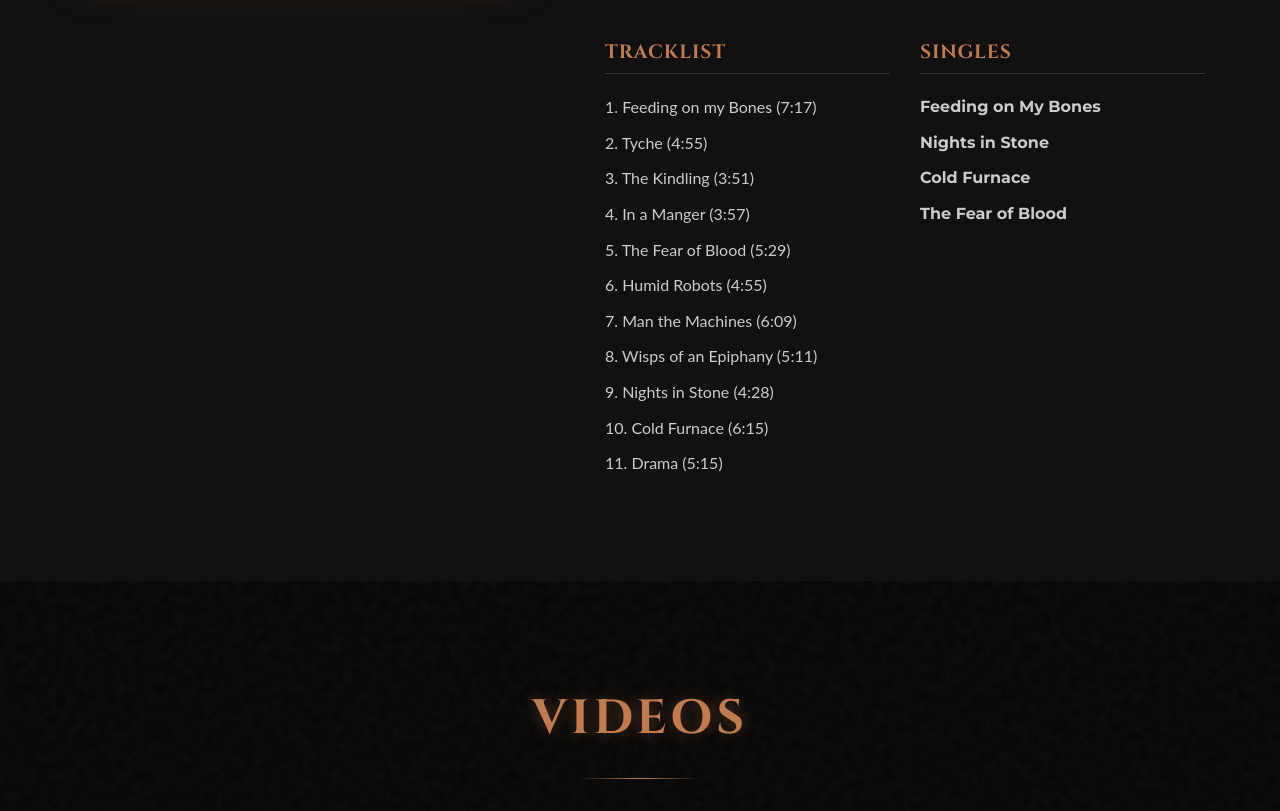
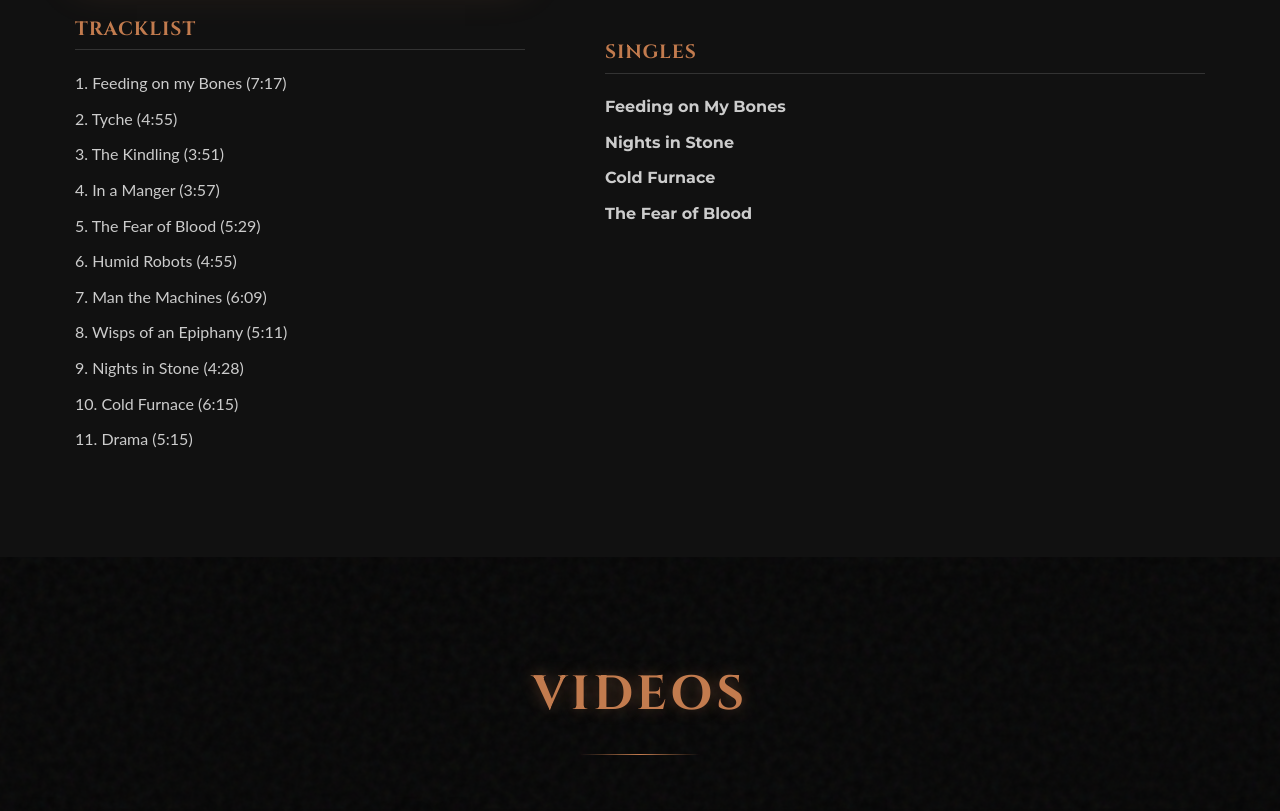
Before and after one commit to emiliofidalgo/cartesianghost, a plain HTML site: page index.html in a window 1280 px wide. Shown: the part 2770-3581 px from the top of the page. Drawn offline with Linux system fonts and the light colour scheme; grey boxes are pictures that could not be loaded; a script that the page names is missing.

Commit message:
Fixing Music Section.

```diff
--- a/css/style.css
+++ b/css/style.css
@@ -442,11 +442,16 @@ header.scrolled {
     filter: drop-shadow(0 0 10px var(--accent-color));
 }
 
-.tracklist-container {
-    display: grid;
-    grid-template-columns: 1fr 1fr;
-    gap: 30px;
-    margin-top: 20px;
+/* Tracklist & Singles Styling */
+.tracklist-preview {
+    margin-top: 30px;
+    text-align: left;
+}
+
+.singles-list {
+    margin-top: 30px;
+    text-align: left;
+    /* Match description alignment */
 }
 
 .tracklist-preview h4,
@@ -814,7 +819,7 @@ footer {
         margin-bottom: 20px;
     }
 
-    .tracklist-container,
+    .tracklist-preview,
     .singles-list {
         display: none;
     }
--- a/index.html
+++ b/index.html
@@ -134,6 +134,22 @@
                 <div class="album-showcase">
                     <div class="album-art">
                         <img src="assets/images/lux_arcana_cover.jpg" alt="Lux Arcana Album Cover">
+                        <div class="tracklist-preview">
+                            <h4>Tracklist</h4>
+                            <ul>
+                                <li>1. Feeding on my Bones (7:17)</li>
+                                <li>2. Tyche (4:55)</li>
+                                <li>3. The Kindling (3:51)</li>
+                                <li>4. In a Manger (3:57)</li>
+                                <li>5. The Fear of Blood (5:29)</li>
+                                <li>6. Humid Robots (4:55)</li>
+                                <li>7. Man the Machines (6:09)</li>
+                                <li>8. Wisps of an Epiphany (5:11)</li>
+                                <li>9. Nights in Stone (4:28)</li>
+                                <li>10. Cold Furnace (6:15)</li>
+                                <li>11. Drama (5:15)</li>
+                            </ul>
+                        </div>
                     </div>
                     <div class="album-details">
                         <h3>Lux Arcana</h3>
@@ -162,23 +178,6 @@
                                     class="fab fa-youtube"></i></a>
                         </div>
 
-                        <div class="tracklist-container">
-                            <div class="tracklist-preview">
-                                <h4>Tracklist</h4>
-                                <ul>
-                                    <li>1. Feeding on my Bones (7:17)</li>
-                                    <li>2. Tyche (4:55)</li>
-                                    <li>3. The Kindling (3:51)</li>
-                                    <li>4. In a Manger (3:57)</li>
-                                    <li>5. The Fear of Blood (5:29)</li>
-                                    <li>6. Humid Robots (4:55)</li>
-                                    <li>7. Man the Machines (6:09)</li>
-                                    <li>8. Wisps of an Epiphany (5:11)</li>
-                                    <li>9. Nights in Stone (4:28)</li>
-                                    <li>10. Cold Furnace (6:15)</li>
-                                    <li>11. Drama (5:15)</li>
-                                </ul>
-                            </div>
                         <div class="singles-list">
                             <h4>Singles</h4>
                             <ul>
@@ -187,7 +186,6 @@
                                 <li>Cold Furnace</li>
                                 <li>The Fear of Blood</li>
                             </ul>
-                            </div>
                         </div>
                     </div>
                 </div>
```
Lines whose indentation alone changed are shown as unchanged.
